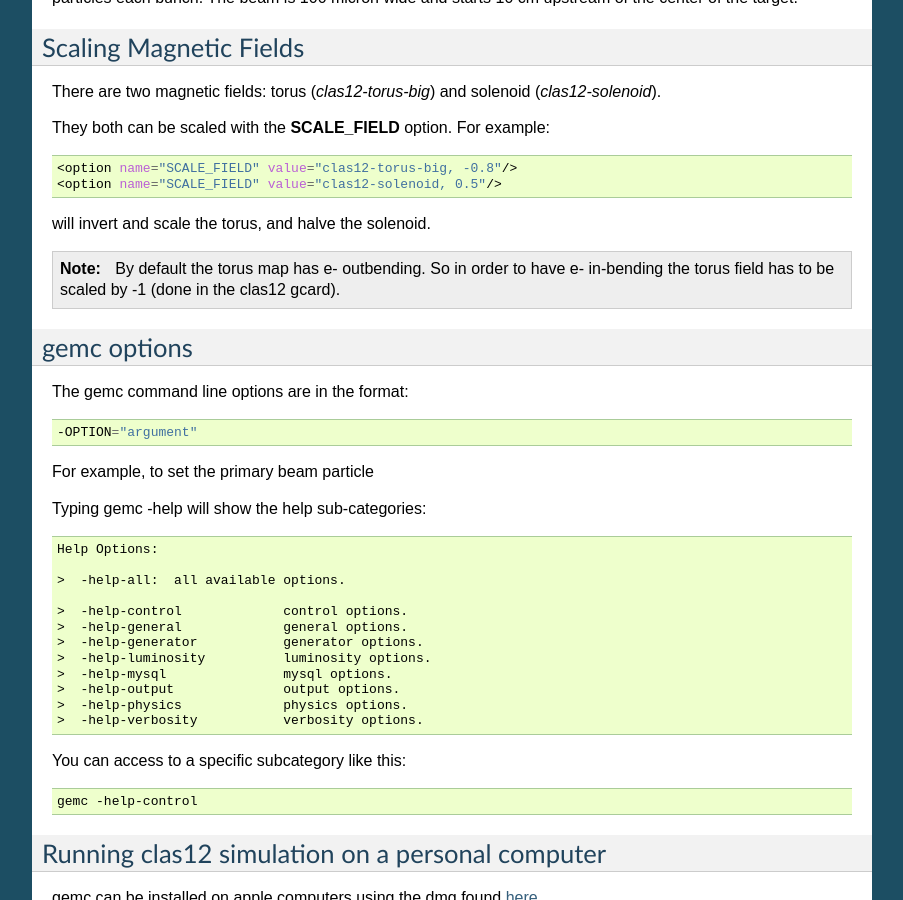
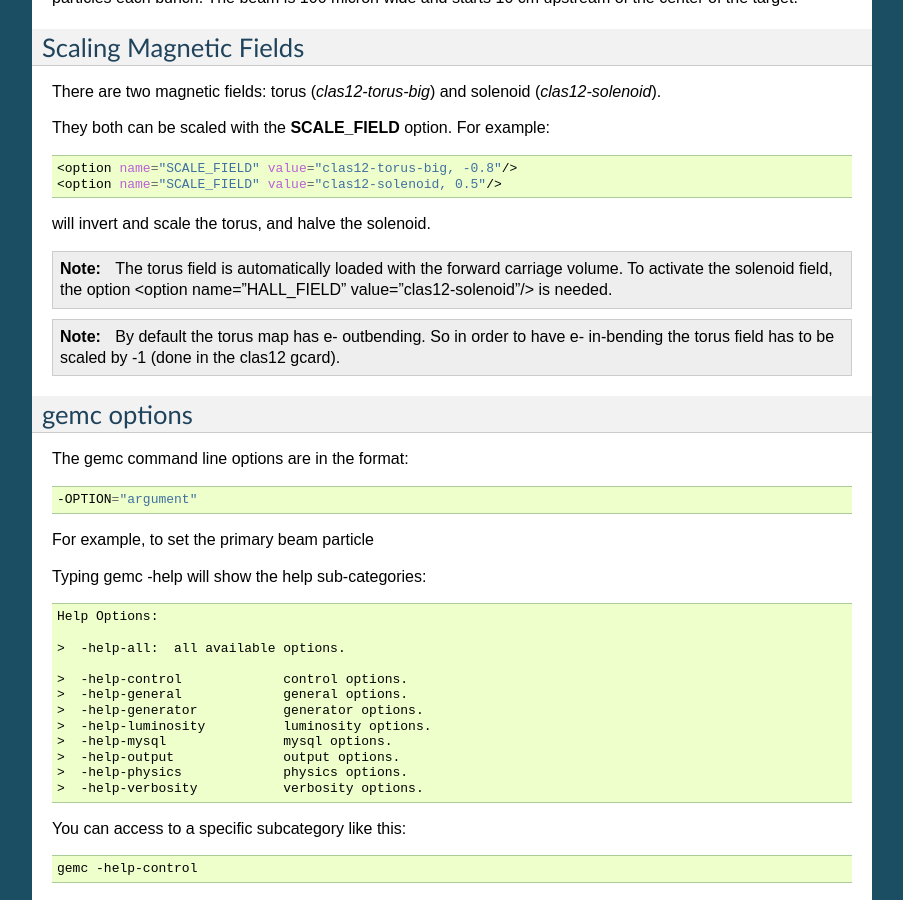
Before and after one commit to mckunkel/clas12docs, a Sphinx documentation site: the page built from OfflineSoftware/source/gemc/runningGemc.rst, in a window 1280 px wide and 900 px high, scrolled down 2184 px. Shown: the whole window, without its empty margins (198-1101 px from the left). Built offline with Sphinx 7.4.7, drawn with Linux system fonts in a browser that asks for light colours.

Commit message:
doc to activate solenoid field

```diff
--- a/OfflineSoftware/source/gemc/runningGemc.rst
+++ b/OfflineSoftware/source/gemc/runningGemc.rst
@@ -162,6 +162,11 @@ They both can be scaled with the **SCALE_FIELD** option. For example:
 
 will invert and scale the torus, and halve the solenoid.
 
+.. note::
+
+ The torus field is automatically loaded with the forward carriage volume. To activate the solenoid field, the option
+ <option name="HALL_FIELD"  value="clas12-solenoid"/> is needed.
+
 
 .. note::
 
```
